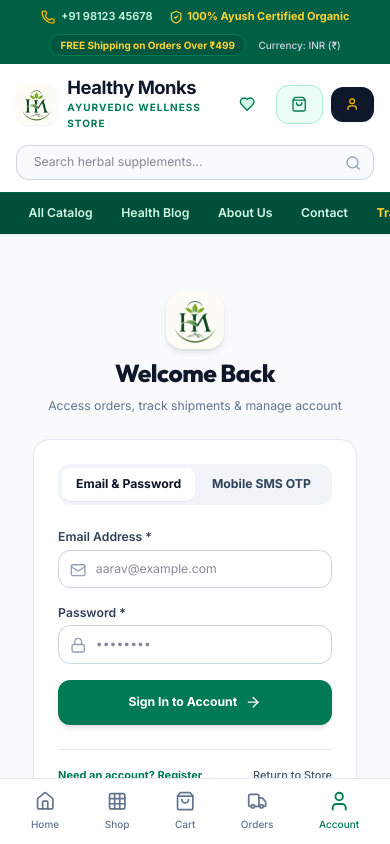
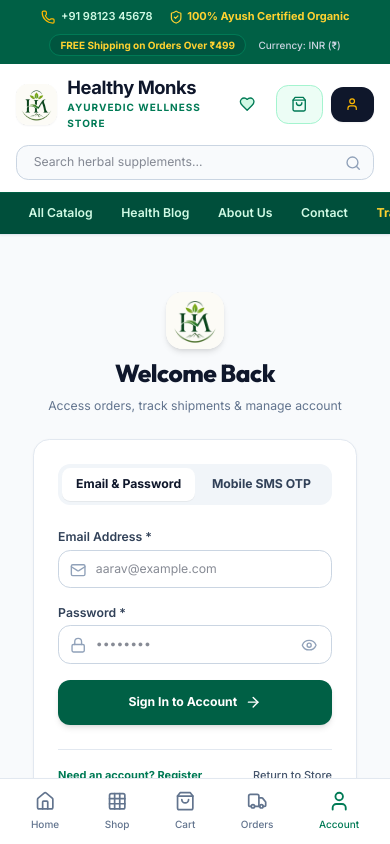
Before and after one commit to workspaceforecommerce/e-commerce, a React (Vite) app: page / in a window 390 px wide. Both pictures are taken after a click on the button 352 px from the left and 104 px from the top of the page. Shown: the top 844 px of the page. Built offline with nearby package versions, Linux system fonts and the light colour scheme.

Commit message:
feat: add password visibility toggle icon (Eye/EyeOff) & Mobile SMS OTP Registration option taking full user details

```diff
--- a/src/views/LoginView.tsx
+++ b/src/views/LoginView.tsx
@@ -1,5 +1,5 @@
 import React, { useState } from 'react';
-import { Lock, Mail, Phone, ArrowRight, ShieldCheck, KeyRound, CheckCircle2, User } from 'lucide-react';
+import { Lock, Mail, Phone, ArrowRight, ShieldCheck, KeyRound, CheckCircle2, User, Eye, EyeOff } from 'lucide-react';
 
 interface LoginViewProps {
   onLoginSuccess: (user: any) => void;
@@ -10,6 +10,8 @@
 export const LoginView: React.FC<LoginViewProps> = ({ onLoginSuccess, onBackToHome, isAdminMode = false }) => {
   const [isRegister, setIsRegister] = useState(false);
   const [loginMethod, setLoginMethod] = useState<'password' | 'otp'>('password');
+  const [signupMethod, setSignupMethod] = useState<'password' | 'otp'>('password');
+  const [showPassword, setShowPassword] = useState(false);
   const [otpSent, setOtpSent] = useState(false);
   const [otpCode, setOtpCode] = useState('');
   const [cooldown, setCooldown] = useState(0);
@@ -26,7 +28,10 @@
   const [msg, setMsg] = useState<{ text: string; isError: boolean } | null>(null);
 
   const handleSendOTP = async () => {
-    if (!formData.phone) return;
+    if (!formData.phone) {
+      setMsg({ text: 'Please enter a valid mobile number first.', isError: true });
+      return;
+    }
     setLoading(true);
     try {
       const res = await fetch('/api/auth/send-mobile-otp', {
@@ -53,13 +58,23 @@
     setLoading(true);
     setMsg(null);
 
+    const activeMethod = isRegister ? signupMethod : loginMethod;
+
+    if (activeMethod === 'otp' && !otpSent) {
+      setMsg({ text: 'Please click "Send OTP" to receive verification code.', isError: true });
+      setLoading(false);
+      return;
+    }
+
     const endpoint = isRegister ? '/api/auth/register' : '/api/auth/login';
     const bodyPayload = isRegister
-      ? formData
+      ? { ...formData, signup_type: signupMethod, otp: otpCode }
       : {
           email: formData.email,
+          phone: formData.phone,
           password: formData.password,
           login_type: loginMethod,
+          otp: otpCode,
         };
 
     try {
@@ -91,11 +106,20 @@
           phone: '+91 9812345678',
           role: 'Super Admin',
         });
-      } else if (data.success) {
-        setIsRegister(false);
-        setMsg({ text: 'Account registered successfully! Please login.', isError: false });
+      } else if (data.success || isRegister) {
+        // If registering via OTP/Password
+        const newUser = {
+          id: `cust_${Date.now()}`,
+          name: formData.first_name ? `${formData.first_name} ${formData.last_name}`.trim() : 'New Customer',
+          first_name: formData.first_name || 'Customer',
+          last_name: formData.last_name || '',
+          email: formData.email || `${formData.phone}@healthymonks.in`,
+          phone: formData.phone || '+91 9812345678',
+          role: 'Customer',
+        };
+        onLoginSuccess(newUser);
       } else {
-        setMsg({ text: data.message || 'Authentication failed. Check your email and password.', isError: true });
+        setMsg({ text: data.message || 'Authentication failed. Check your credentials.', isError: true });
       }
     } catch {
       const ADMIN_EMAIL = 'mohdnomaantalib@gmail.com';
@@ -114,10 +138,10 @@
       } else {
         onLoginSuccess({
           id: `cust_${Date.now()}`,
-          name: formData.first_name ? `${formData.first_name} ${formData.last_name}` : 'Aarav Sharma',
+          name: formData.first_name ? `${formData.first_name} ${formData.last_name}`.trim() : 'Aarav Sharma',
           first_name: formData.first_name || 'Aarav',
           last_name: formData.last_name || 'Sharma',
-          email: formData.email,
+          email: formData.email || `${formData.phone}@healthymonks.in`,
           phone: formData.phone || '+91 9812345678',
           role: 'Customer',
         });
@@ -128,7 +152,7 @@
   };
 
   return (
-    <div className="max-w-md mx-auto py-8 sm:py-12 px-4 space-y-6">
+    <div className="max-w-md mx-auto py-8 sm:py-12 px-4 space-y-6 animate-in fade-in duration-300">
       <div className="text-center space-y-2">
         <img
           src="/logo.png"
@@ -145,22 +169,34 @@
         </p>
       </div>
 
-      <div className="wp-card p-6 sm:p-8 rounded-2xl space-y-6">
-        {/* Toggle Login Method */}
-        {!isRegister && !isAdminMode && (
+      <div className="wp-card p-6 sm:p-8 rounded-2xl space-y-6 bg-white border border-slate-200 shadow-sm">
+        {/* Toggle Login / Signup Method */}
+        {!isAdminMode && (
           <div className="flex bg-slate-100 p-1 rounded-xl text-xs font-bold text-slate-700">
             <button
-              onClick={() => setLoginMethod('password')}
+              type="button"
+              onClick={() => {
+                if (isRegister) setSignupMethod('password');
+                else setLoginMethod('password');
+              }}
               className={`flex-1 py-2 rounded-lg transition-all ${
-                loginMethod === 'password' ? 'bg-white text-slate-900 shadow-2xs font-extrabold' : ''
+                (isRegister ? signupMethod === 'password' : loginMethod === 'password')
+                  ? 'bg-white text-slate-900 shadow-2xs font-extrabold'
+                  : ''
               }`}
             >
               Email & Password
             </button>
             <button
-              onClick={() => setLoginMethod('otp')}
+              type="button"
+              onClick={() => {
+                if (isRegister) setSignupMethod('otp');
+                else setLoginMethod('otp');
+              }}
               className={`flex-1 py-2 rounded-lg transition-all ${
-                loginMethod === 'otp' ? 'bg-white text-slate-900 shadow-2xs font-extrabold' : ''
+                (isRegister ? signupMethod === 'otp' : loginMethod === 'otp')
+                  ? 'bg-white text-slate-900 shadow-2xs font-extrabold'
+                  : ''
               }`}
             >
               Mobile SMS OTP
@@ -180,6 +216,7 @@
         )}
 
         <form onSubmit={handleSubmit} className="space-y-4 text-xs">
+          {/* Registration Extra Fields */}
           {isRegister && (
             <div className="grid grid-cols-2 gap-3">
               <div>
@@ -197,7 +234,6 @@
                 <label className="block text-slate-700 font-semibold mb-1">Last Name</label>
                 <input
                   type="text"
-                  autoComplete="off"
                   placeholder="Sharma"
                   value={formData.last_name}
                   onChange={(e) => setFormData({ ...formData, last_name: e.target.value })}
@@ -207,14 +243,16 @@
             </div>
           )}
 
-          {!isRegister && (
+          {/* Email field for Password method or when Registering */}
+          {(isRegister || loginMethod === 'password') && (
             <div>
-              <label className="block text-slate-700 font-semibold mb-1">Email Address *</label>
+              <label className="block text-slate-700 font-semibold mb-1">
+                Email Address {isRegister && signupMethod === 'otp' ? '(Optional)' : '*'}
+              </label>
               <div className="relative">
                 <input
                   type="email"
-                  required
-                  autoComplete="off"
+                  required={!isRegister || signupMethod === 'password'}
                   placeholder="aarav@example.com"
                   value={formData.email}
                   onChange={(e) => setFormData({ ...formData, email: e.target.value })}
@@ -225,50 +263,17 @@
             </div>
           )}
 
-          {isRegister && (
+          {/* Mobile Phone Field for OTP method or when Registering */}
+          {(isRegister || loginMethod === 'otp') && (
             <div>
-              <label className="block text-slate-700 font-semibold mb-1">Email Address *</label>
-              <div className="relative">
-                <input
-                  type="email"
-                  required
-                  autoComplete="off"
-                  placeholder="aarav@example.com"
-                  value={formData.email}
-                  onChange={(e) => setFormData({ ...formData, email: e.target.value })}
-                  className="w-full bg-white text-slate-900 rounded-xl pl-9 pr-3 py-2.5 border border-slate-300 focus:outline-none focus:border-emerald-700"
-                />
-                <Mail className="w-4 h-4 text-slate-400 absolute left-3 top-3" />
-              </div>
-            </div>
-          )}
-
-          {loginMethod === 'password' && (
-            <div>
-              <label className="block text-slate-700 font-semibold mb-1">Password *</label>
-              <div className="relative">
-                <input
-                  type="password"
-                  required
-                  autoComplete="new-password"
-                  placeholder="••••••••"
-                  value={formData.password}
-                  onChange={(e) => setFormData({ ...formData, password: e.target.value })}
-                  className="w-full bg-white text-slate-900 rounded-xl pl-9 pr-3 py-2.5 border border-slate-300 focus:outline-none focus:border-emerald-700"
-                />
-                <Lock className="w-4 h-4 text-slate-400 absolute left-3 top-3" />
-              </div>
-            </div>
-          )}
-
-          {loginMethod === 'otp' && (
-            <div className="space-y-3">
-              <div>
-                <label className="block text-slate-700 font-semibold mb-1">Mobile Phone *</label>
+              <label className="block text-slate-700 font-semibold mb-1">
+                Mobile Phone {isRegister && signupMethod === 'password' ? '(Optional)' : '*'}
+              </label>
               <div className="flex gap-2">
                 <div className="relative flex-1">
                   <input
-                      type="text"
+                    type="tel"
+                    required={isRegister ? signupMethod === 'otp' : loginMethod === 'otp'}
                     placeholder="+91 9812345678"
                     value={formData.phone}
                     onChange={(e) => setFormData({ ...formData, phone: e.target.value })}
@@ -276,23 +281,28 @@
                   />
                   <Phone className="w-4 h-4 text-slate-400 absolute left-3 top-3" />
                 </div>
+                {(isRegister ? signupMethod === 'otp' : loginMethod === 'otp') && (
                   <button
                     type="button"
                     onClick={handleSendOTP}
                     disabled={loading || cooldown > 0}
-                    className="bg-slate-100 hover:bg-slate-200 text-slate-800 font-bold px-3 py-2.5 rounded-xl border border-slate-300 shrink-0"
+                    className="bg-slate-100 hover:bg-slate-200 text-slate-800 font-bold px-3.5 py-2.5 rounded-xl border border-slate-300 shrink-0 transition-colors"
                   >
                     {cooldown > 0 ? `${cooldown}s` : 'Send OTP'}
                   </button>
+                )}
               </div>
             </div>
+          )}
 
-              {otpSent && (
+          {/* OTP Verification Input */}
+          {(isRegister ? signupMethod === 'otp' : loginMethod === 'otp') && otpSent && (
             <div>
               <label className="block text-slate-700 font-semibold mb-1">Enter 6-Digit SMS OTP *</label>
               <input
                 type="text"
                 maxLength={6}
+                required
                 placeholder="482910"
                 value={otpCode}
                 onChange={(e) => setOtpCode(e.target.value)}
@@ -300,16 +310,40 @@
               />
             </div>
           )}
+
+          {/* Password Input with Show/Hide Toggle */}
+          {(isRegister ? signupMethod === 'password' : loginMethod === 'password') && (
+            <div>
+              <label className="block text-slate-700 font-semibold mb-1">Password *</label>
+              <div className="relative">
+                <input
+                  type={showPassword ? 'text' : 'password'}
+                  required
+                  placeholder="••••••••"
+                  value={formData.password}
+                  onChange={(e) => setFormData({ ...formData, password: e.target.value })}
+                  className="w-full bg-white text-slate-900 rounded-xl pl-9 pr-10 py-2.5 border border-slate-300 focus:outline-none focus:border-emerald-700"
+                />
+                <Lock className="w-4 h-4 text-slate-400 absolute left-3 top-3" />
+                <button
+                  type="button"
+                  onClick={() => setShowPassword(!showPassword)}
+                  className="absolute right-3 top-2.5 text-slate-400 hover:text-slate-600 p-0.5 rounded-md focus:outline-none"
+                  title={showPassword ? 'Hide password' : 'Show password'}
+                >
+                  {showPassword ? <EyeOff className="w-4 h-4" /> : <Eye className="w-4 h-4" />}
+                </button>
+              </div>
             </div>
           )}
 
           <button
             type="submit"
             disabled={loading}
-            className="w-full bg-emerald-700 hover:bg-emerald-800 text-white font-bold text-xs py-3.5 rounded-xl shadow-md flex items-center justify-center gap-2 transition-all disabled:opacity-50"
+            className="w-full bg-emerald-800 hover:bg-emerald-900 text-white font-bold text-xs py-3.5 rounded-xl shadow-md flex items-center justify-center gap-2 transition-all disabled:opacity-50 active:scale-98"
           >
             {loading
-              ? 'Authenticating...'
+              ? 'Processing...'
               : isRegister
               ? 'Create Account'
               : 'Sign In to Account'}
@@ -318,10 +352,17 @@
         </form>
 
         <div className="pt-4 border-t border-slate-200 flex items-center justify-between text-[11px] text-slate-600">
-          <button onClick={() => setIsRegister(!isRegister)} className="hover:underline font-bold text-emerald-700">
+          <button
+            type="button"
+            onClick={() => {
+              setIsRegister(!isRegister);
+              setMsg(null);
+            }}
+            className="hover:underline font-bold text-emerald-700"
+          >
             {isRegister ? 'Already have an account? Sign In' : 'Need an account? Register'}
           </button>
-          <button onClick={onBackToHome} className="hover:underline font-medium">
+          <button type="button" onClick={onBackToHome} className="hover:underline font-medium">
             Return to Store
           </button>
         </div>
```
Lines whose indentation alone changed are shown as unchanged.
